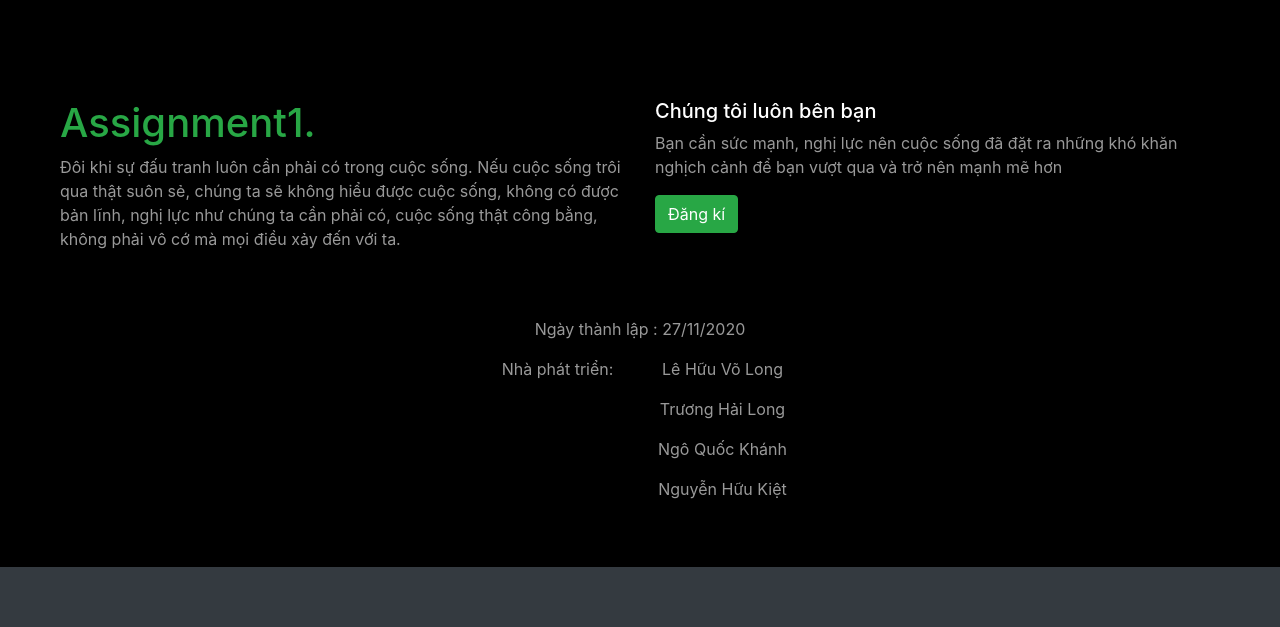
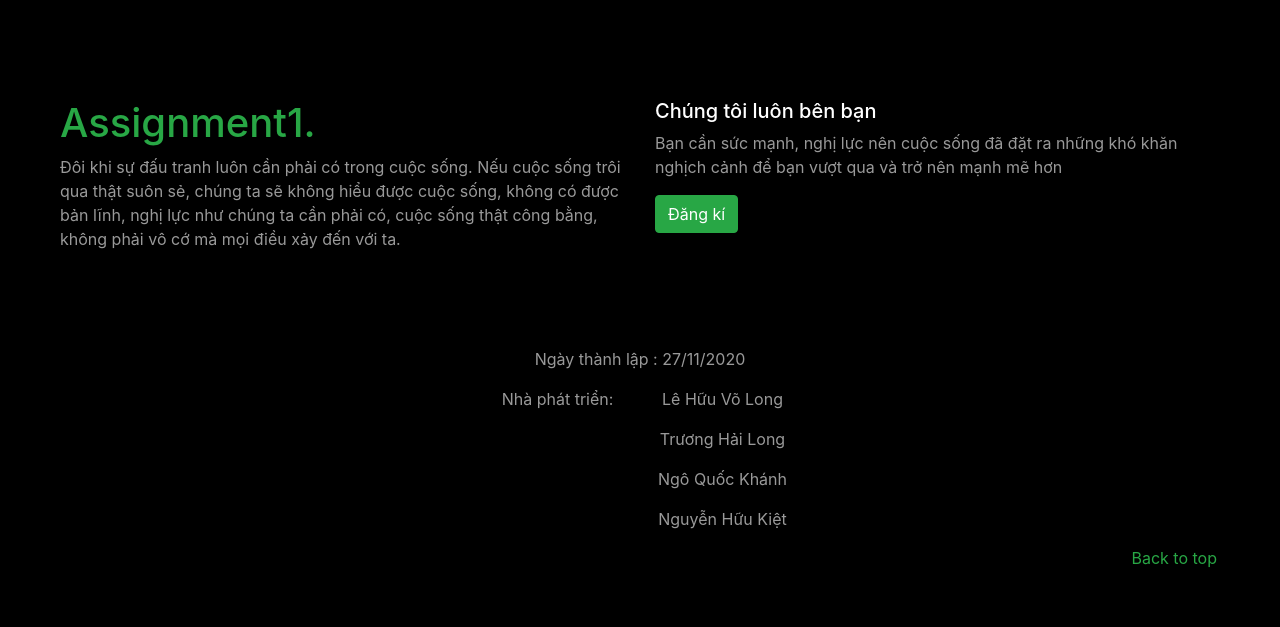
Before and after one commit to unlimited-creative14/AWebAssignment1, a PHP site: page /about.html in a window 1280 px wide. Shown: the part 2928-3555 px from the top of the page. Before the commit the page ends 3495 px from the top, so only its background shows below. Run offline with PHP 8.4, Linux system fonts and the light colour scheme.

Commit message:
create script backToTop

```diff
--- a/about.html
+++ b/about.html
@@ -196,8 +196,10 @@
                 </div>
             </div>
         </div>
+        <button class="backtotop btn btn-link text-success" onclick="scrollToTop();return false">Back to top</button>
     </div>
     <script src="./js/home.js"></script>
     <script src="./js/counter.js"></script>
+    <script src="./js/backToTop.js"></script>
 </body>
 </html>
--- a/css/footer.css
+++ b/css/footer.css
@@ -1,12 +1,13 @@
 .footer{
     background-color: #000000;
+    position: relative;
 }
 .footer_contents{
     max-width: 1200px;
     margin: auto;
 }
 .content_1 , .content_2{
-    padding: 100px 20px 50px 20px
+    padding: 100px 20px 80px 20px
 }
 .content_1 p{
     opacity: 0.6;
@@ -23,3 +24,8 @@
     width: 100%;
     text-align: center;
 }
+.backtotop{
+    position: absolute;
+    bottom: 50px;
+    right: 50px;
+}
--- /dev/null
+++ b/js/backToTop.js
@@ -0,0 +1,7 @@
+function scrollToTop() {
+    var position = document.body.scrollTop || document.documentElement.scrollTop;
+    if (position) {
+        window.scrollBy(0, -Math.max(1, Math.floor(position / 10)));
+        scrollAnimation = setTimeout("scrollToTop()", 15);
+    } else clearTimeout(scrollAnimation);
+}
```
